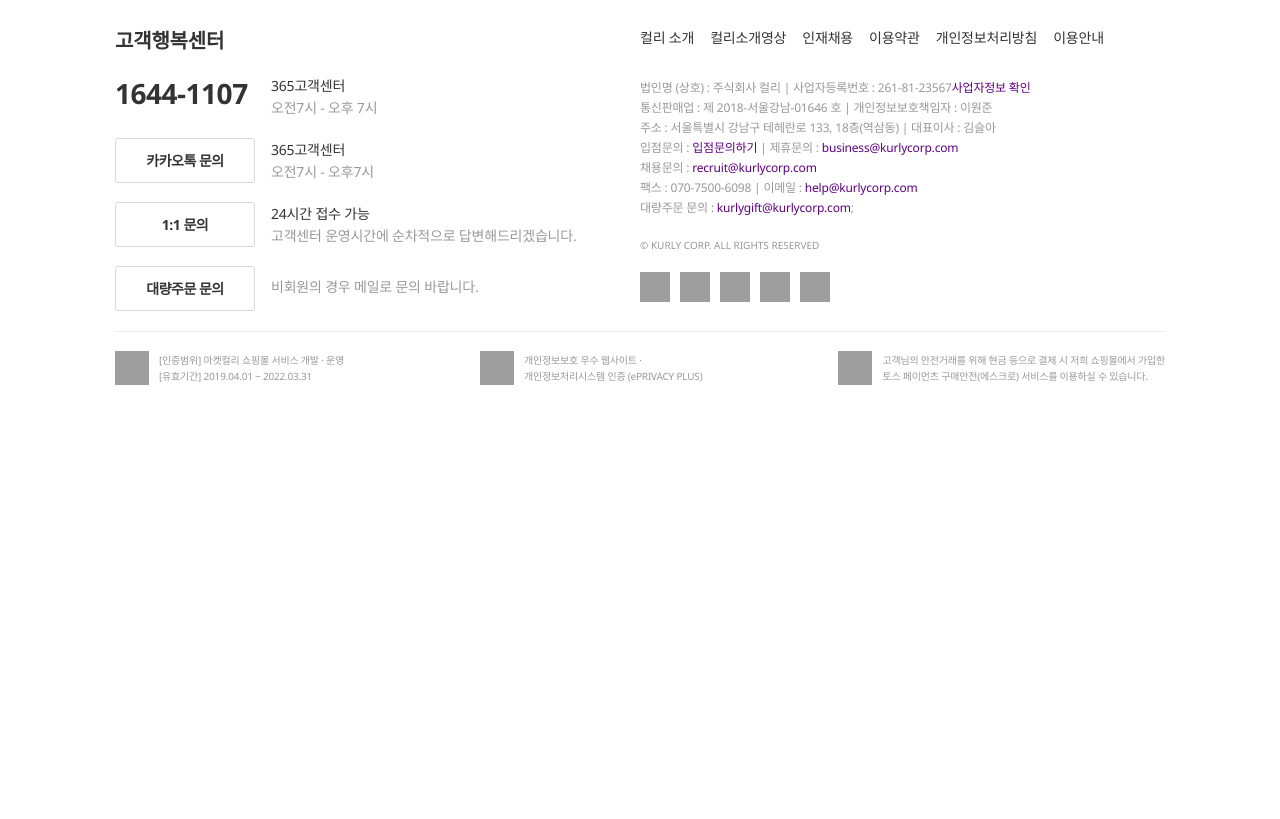
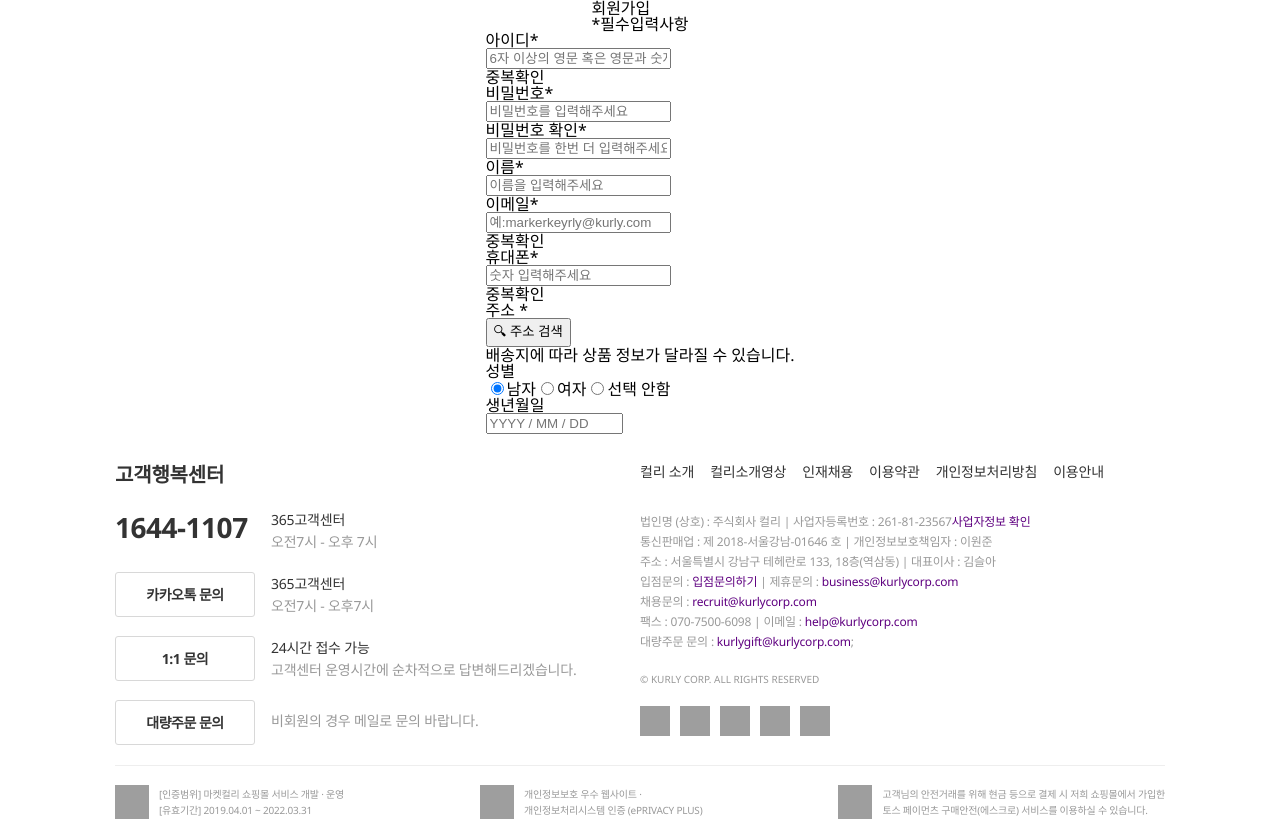
Before and after one commit to clonekurly/frontend, a React (Create React App) app: page / in a window 1280 px wide. Built offline with nearby package versions, Linux system fonts and the light colour scheme; grey boxes are pictures that could not be loaded.

Commit message:
#3 birthdate form

```diff
--- a/src/App.js
+++ b/src/App.js
@@ -1,11 +1,10 @@
-import logo from "./logo.svg";
 import "./App.css";
 import Footer from "./Components/Footer/Footer";
-
+import Signup from "./Pages/Signup/Signup";
 function App() {
   return (
     <>
-      {/*<Signup />*/}
+      <Signup />
       <Footer />
     </>
   );
--- a/src/Pages/Signup/Signup.js
+++ b/src/Pages/Signup/Signup.js
@@ -22,6 +22,7 @@ application/json
 
 import React, { useState } from "react";
 import Post from "../../Components/Post/Post";
+import "../Signup/Signup.scss";
 
 const Signup = () => {
   const [inputs, setInputs] = useState({
@@ -37,6 +38,8 @@ const Signup = () => {
     showAddressPop: false,
     Address: "",
     Zonecode: "",
+    Sex: 1,
+    BirthDate: "",
   });
 
   const {
@@ -52,11 +55,13 @@ const Signup = () => {
     showAddressPop,
     Address,
     Zonecode,
+    Sex,
+    BirthDate,
   } = inputs;
 
   const onChange = (e) => {
     const { value, name } = e.target;
-    console.log(e.target);
+
     setInputs({
       ...inputs,
       [name]: value,
@@ -268,10 +273,36 @@ const Signup = () => {
         </div>
 
         <div className="signup_Sex_wrap">
-          <div className="signup_Sex_title">
-            성별<span className="ico">*</span>
+          <div className="signup_Sex_title">성별</div>
+          <div className="signup_Sex_block" onClick={onChange}>
+            <label>
+              <input type="radio" name="Sex" value="1" defaultChecked />
+              남자
+            </label>
+            <label>
+              <input type="radio" name="Sex" value="2" />
+              여자
+            </label>
+            <label>
+              <input type="radio" name="Sex" value="0" />
+              선택 안함
+            </label>
           </div>
-          <div className="signup_Sex_block">성별칸!!</div>
+        </div>
+
+        <div className="signup_Birth_wrap">
+          <div className="signup_Birth_title">생년월일</div>
+          <div className="signup_Birth_block">
+            <input
+              type="text"
+              name="BirthDate"
+              onChange={onChange}
+              placeholder="YYYY / MM / DD"
+              maxLength="8"
+              size="14"
+              pattern="[0-9]*"
+            />
+          </div>
         </div>
       </div>
     </div>
--- /dev/null
+++ b/src/Pages/Signup/Signup.scss
@@ -0,0 +1,7 @@
+@import "../../Styles/reset.scss";
+@import "../../Styles/common.scss";
+
+.signup_main {
+  @include flexCenter();
+  flex-direction: column;
+}
```
Also changed, not shown: src/Components/Post/Post.js (+1 -10 lines).
